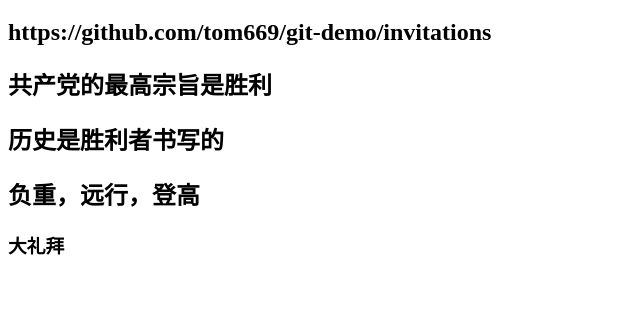
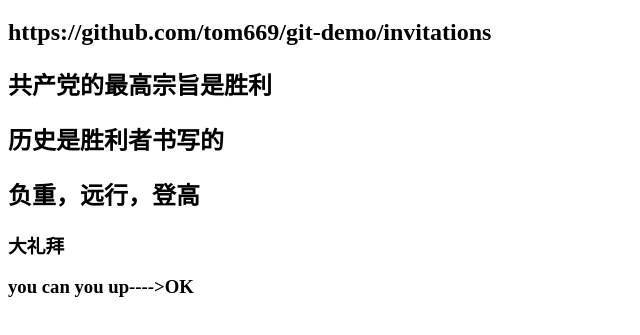
Before and after one commit to tom669/git-demo, a website: page src/demo.html in a window 1280 px wide. Shown: the part 61-396 px from the top of the page, without its empty margins (0-640 px from the left). Drawn offline with Linux system fonts and the light colour scheme.

Commit message:
tom669x dev分支 1commit

```diff
--- a/src/demo.html
+++ b/src/demo.html
@@ -11,6 +11,7 @@
   <h2>历史是胜利者书写的</h2>
   <h2>负重，远行，登高</h2>
   <h3>大礼拜</h3>
+  <h3>you can you up---->OK</h3>
   <script>
        console.log('hello')
   </script>
```
